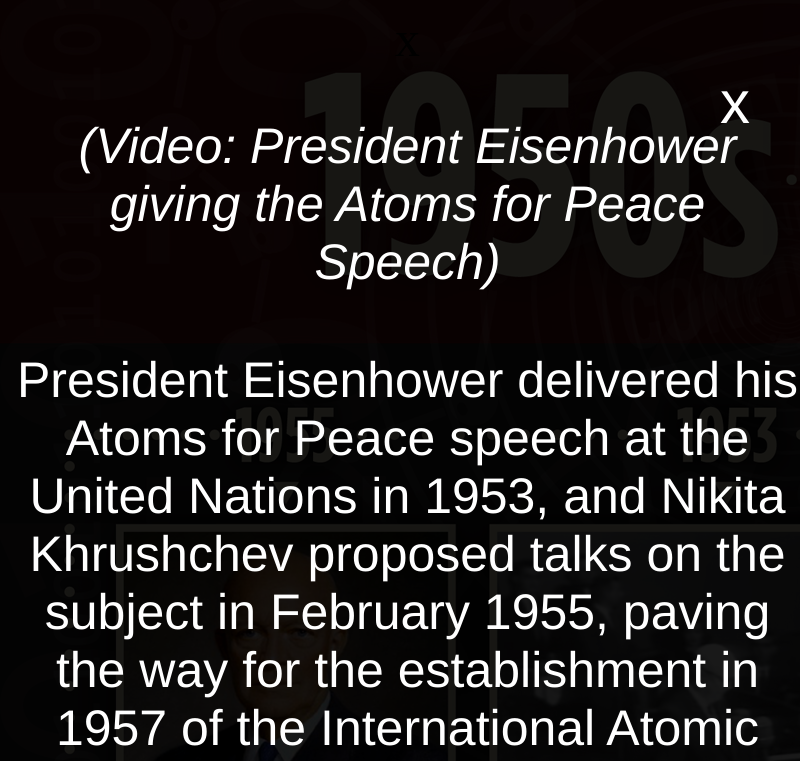
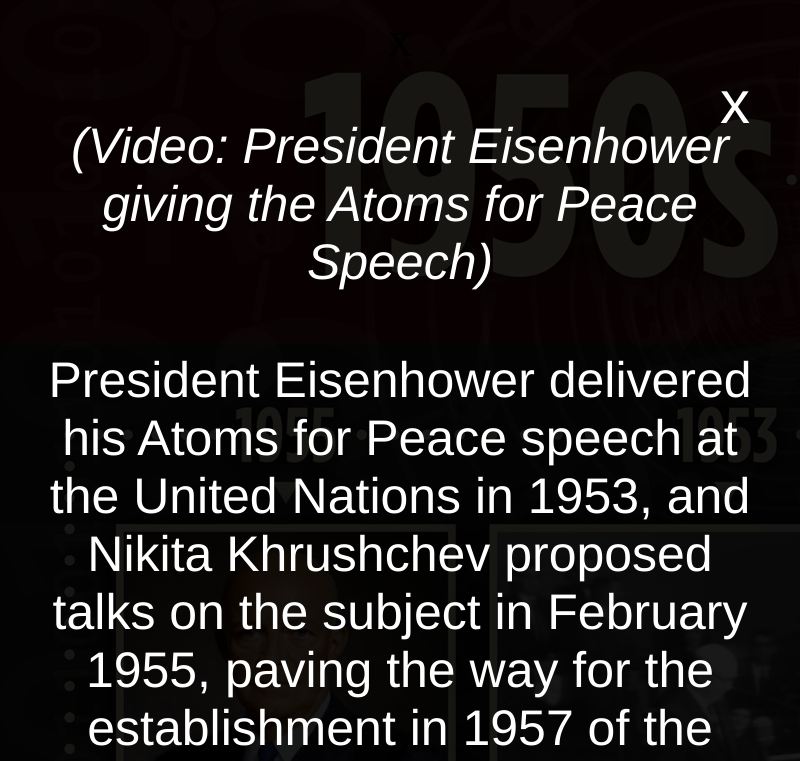
Before and after one commit to hmerzin/60yearstimeline, an Electron app: page 1950s/index.html in a window 800 px wide. Both pictures are taken after a click on the button 609 px from the left and 701 px from the top of the page. Shown: the top 761 px of the page. Drawn offline with nearby package versions, Linux system fonts and the light colour scheme; a script that the page names is missing.

Commit message:
fix layout and make 'p' uniform

```diff
--- a/1950s/index.html
+++ b/1950s/index.html
@@ -17,7 +17,9 @@
       <p class="xbutton">x</p>
       <div class="modalContent" id="modalContent1">
 
-        <div id="video1"></div>
+        <div class="videoWrapper">
+          <div id="video1"></div>
+        </div>
 
         <!--<video width="640" height="500" id="video1">
           <source src="./President Dwight D. Eisenhower Atoms for Peace.mp4" type="video/mp4" />
@@ -63,7 +65,9 @@
     <div class="modal" id="modal4">
       <p class="xbutton">x</p>
       <div class="modalContent">
-        <div id="video2"></div>
+        <div class="videoWrapper">
+          <div id="video2"></div>
+        </div>
       </div>
       <p class="photoDescription" id="description4">(Video: Remarks by President Eisenhower on Suspension of Nuclear Testing)</p>
       <p id="p3">In 1958, President Eisenhower proposed a Conference of Experts to examine the technical issues involved in verifying a nuclear explosive test ban.  These scientists determined that a comprehensive nuclear test ban could be verified through a network of 160 monitoring stations and that nuclear explosive tests in space could be verified out to 50 kilometers.</p>
--- a/1950s/stylesheet.css
+++ b/1950s/stylesheet.css
@@ -83,7 +83,7 @@
 }
 
 #video1 {
-  margin-left: 220px;
+
   margin-bottom: 5%;
 }
 
@@ -200,14 +200,30 @@
 }
 
 #video1 {
-  margin-left: 90px !important;
+  margin-left: 0 !important;
+  padding-left: 0 !important;
 }
 
 #video2 {
-  margin-top: 30%;
+  margin-top: 30% !important;
+  margin-left: 0 !important;
+  padding-left: 0 !important;
 }
 
 button {
   background-color: rgba(0,0,0,0);
   border-color: rgba(0,0,0,0);
 }
+
+.videoWrapper {
+  display: flex;
+  justify-content: center;
+  flex-direction: row;
+}
+
+p {
+  margin-left: 30px !important;
+  margin-right: 30px !important;
+  padding-left: 0 !important;
+  padding-right: 0!important;
+}
--- a/1960/stylesheet.css
+++ b/1960/stylesheet.css
@@ -28,7 +28,8 @@
   margin-bottom: 50px !important;
   font-size: 50px !important;
   text-align: center !important;
-  margin-left: 15px !important;
+  margin-left: 30px !important;
+  margin-right: 30px !important;
   padding: 0 !important;
 }
 
--- a/1970s/stylesheet.css
+++ b/1970s/stylesheet.css
@@ -92,7 +92,8 @@
   margin-bottom: 50px !important;
   font-size: 50px !important;
   text-align: center !important;
-  margin-left: 15px !important;
+  margin-left: 30px !important;
+  margin-right: 30px !important;
   padding: 0 !important;
 }
 
@@ -143,11 +144,11 @@
 
 .description {
   font-family: 'Helvetica Neue';
-  text-align: left;
+  text-align: center;
   color: white;
   font-size: 40px;
-  padding-left: 200px;
-  padding-right: 200px;
+  margin-left: 30px;
+  margin-right: 30px;
 }
 
 .modalContent {
--- a/1980/stylesheet.css
+++ b/1980/stylesheet.css
@@ -64,7 +64,8 @@
   margin-bottom: 50px !important;
   font-size: 50px !important;
   text-align: center !important;
-  margin-left: 15px !important;
+  margin-left: 30px !important;
+  margin-right: 30px !important;
   padding: 0 !important;
 }
 
@@ -94,8 +95,8 @@
   text-align: left;
   color: white;
   font-size: 34px;
-  padding-left: 200px;
-  padding-right: 200px;
+  margin-left: 20px;
+  margin-right: 20px;
 }
 
 .modalContent {
--- a/1990s/stylesheet.css
+++ b/1990s/stylesheet.css
@@ -39,7 +39,8 @@
   margin-bottom: 50px !important;
   font-size: 50px !important;
   text-align: center !important;
-  margin-left: 15px !important;
+  margin-left: 30px !important;
+  margin-right: 30px !important;
   padding: 0 !important;
 }
 
--- a/2000s/stylesheet.css
+++ b/2000s/stylesheet.css
@@ -37,7 +37,8 @@
   margin-bottom: 50px !important;
   font-size: 50px !important;
   text-align: center !important;
-  margin-left: 15px !important;
+  margin-left: 30px !important;
+  margin-right: 30px !important;
   padding: 0 !important;
 }
 
--- a/2010s/stylesheet.css
+++ b/2010s/stylesheet.css
@@ -38,8 +38,9 @@
   margin-top: 10px !important;
   margin-bottom: 50px !important;
   font-size: 50px !important;
+  margin-left: 30px !important;
+  margin-right: 30px !important;
   text-align: center !important;
-  margin-left: 15px !important;
   padding: 0 !important;
 }
 
```
Also changed, not shown: index.html (+46 -16 lines), indexstyle.css (added).
